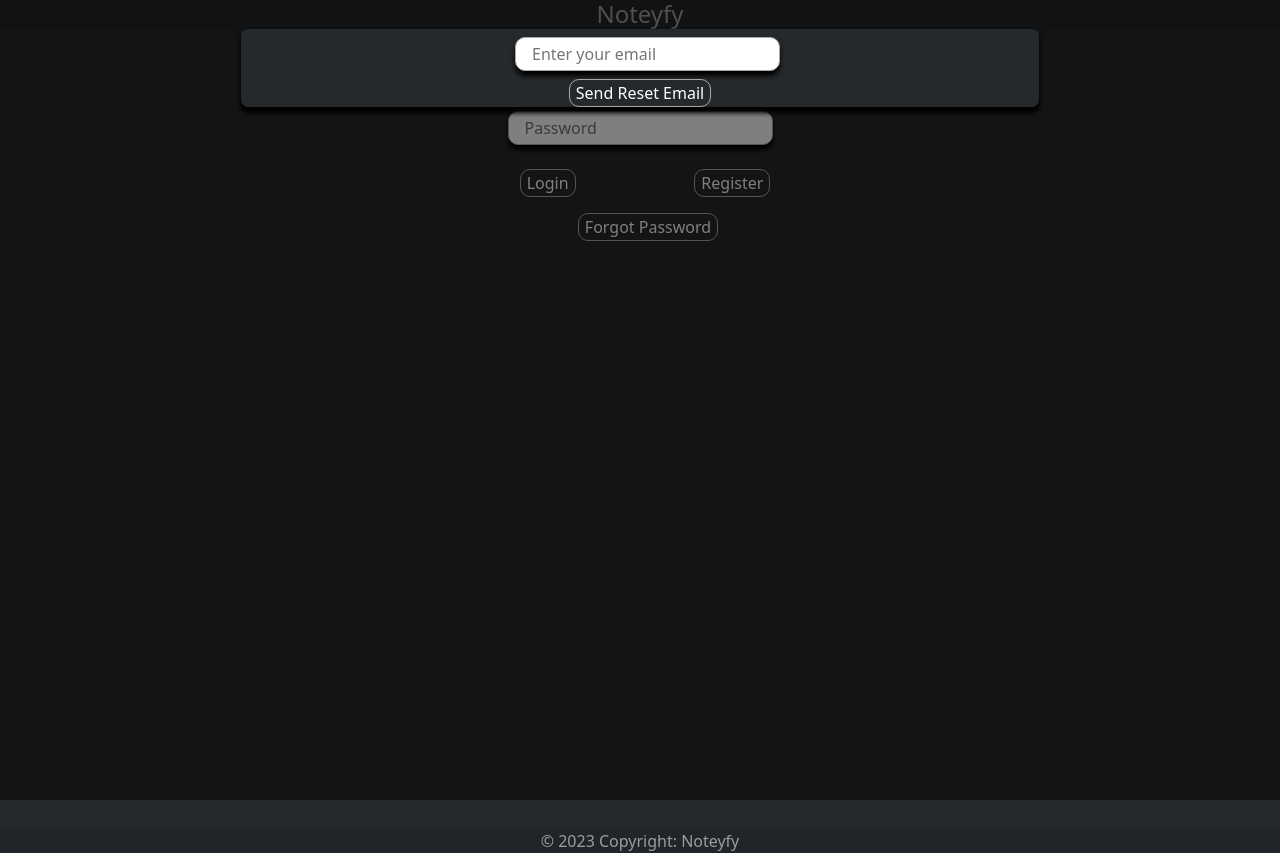
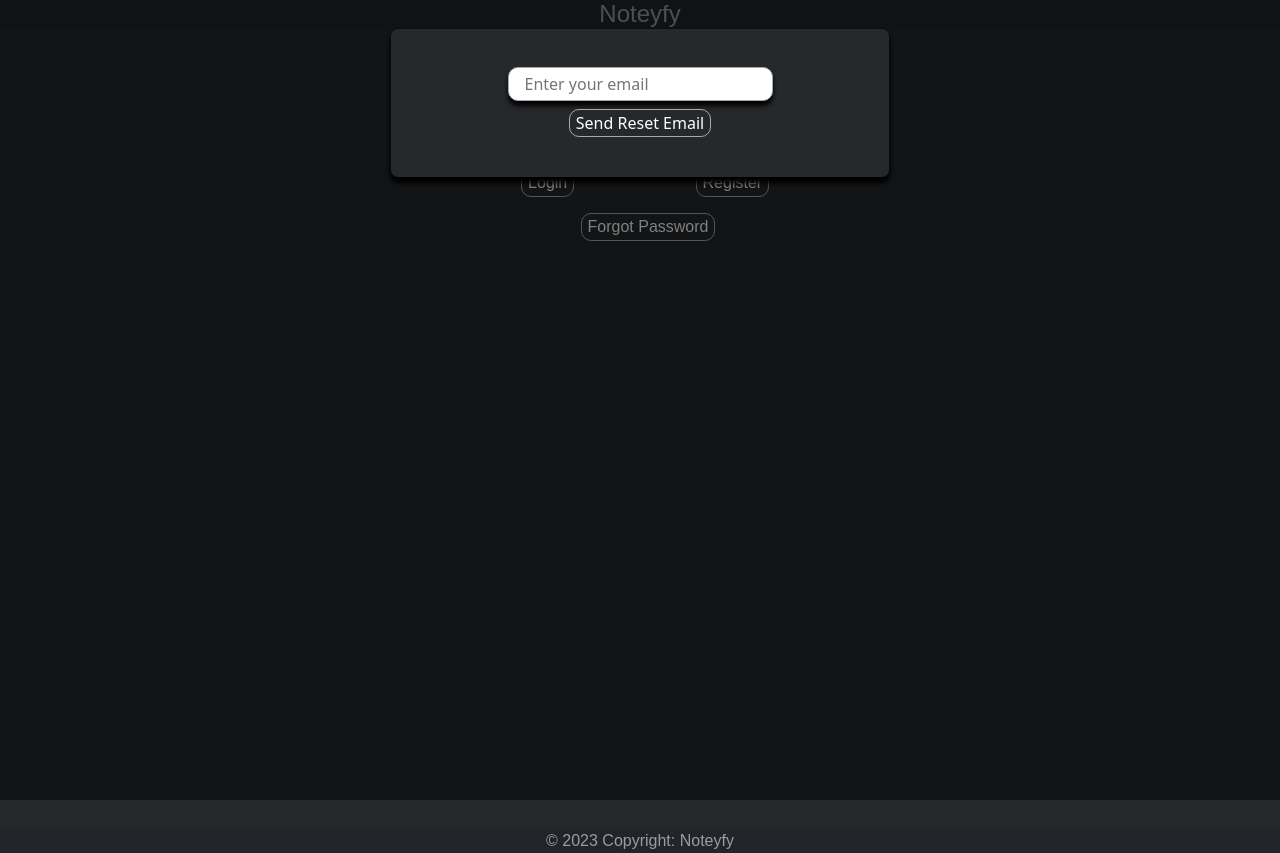
Before and after one commit to suseendran93/note-taking-mern-app, a React (Create React App) app in the folder client/: page /notes in a window 1280 px wide. Both pictures are taken after a click on the button "Forgot Password". Built offline with nearby package versions, Linux system fonts and the light colour scheme; no server answers.

Commit message:
Implemented search bar

```diff
--- a/client/public/index.html
+++ b/client/public/index.html
@@ -13,6 +13,11 @@
       user's mobile device or desktop. See https://developers.google.com/web/fundamentals/web-app-manifest/
     -->
   <link rel="manifest" href="%PUBLIC_URL%/manifest.json" />
+
+  <link rel="preconnect" href="https://fonts.googleapis.com">
+  <link rel="preconnect" href="https://fonts.gstatic.com" crossorigin>
+  <link href="https://fonts.googleapis.com/css2?family=Noto+Sans+Mono:wght@300;400;500&display=swap" rel="stylesheet">
+
   <!--
       Notice the use of %PUBLIC_URL% in the tags above.
       It will be replaced with the URL of the `public` folder during the build.
--- a/client/src/App.css
+++ b/client/src/App.css
@@ -5,6 +5,10 @@
 .App {
   text-align: center;
   background-color: var(--background);
+  font-family: 'Nunito', sans-serif,'Segoe UI', 'Roboto', 'Oxygen',
+'Ubuntu', 'Cantarell', 'Fira Sans', 'Droid Sans', 'Helvetica Neue',
+sans-serif; ;
+
 }
 
 
@@ -13,6 +17,7 @@
 *::before,
 *::after {
     box-sizing: border-box;
+
 }
 
 img,
@@ -316,3 +321,35 @@
   border-top: 1px solid #ccc;
   margin: 20px 0;
 }
+
+.forgot-password .modal-content{
+  min-height:150px;
+  padding: 30px;
+}
+
+/*Header section-------------------------*/
+.header{
+  background-color: rgba(33,37,41,1);
+  color: rgba(255, 255, 255, 0.55);
+  position: relative;
+  justify-content: space-between;
+}
+
+.search-bar{
+  background: rgba(33,37,41,1);
+  width: 100%;
+}
+
+.search-bar:active,
+.search-bar:focus
+{
+  background: rgba(33,37,41,1);
+  color: #fff;
+  outline: none;
+  box-shadow: none;
+  border: 1px solid #ced4da;
+}
+
+.container.header{
+  max-width: 100%;
+}
--- a/client/src/components/Header.js
+++ b/client/src/components/Header.js
@@ -4,6 +4,7 @@
 import { FontAwesomeIcon } from "@fortawesome/react-fontawesome";
 import { faHamburger, faSignOutAlt } from "@fortawesome/free-solid-svg-icons";
 import Sidebar from "./Sidebar";
+import SearchBar from "./SearchBar";
 // Function to handle user sign-out
 
 export const Header = () => {
@@ -28,14 +29,10 @@
   };
   return (
     <>
-      <header
-        style={{
-          backgroundColor: "rgba(33,37,41,1)",
-          color: "rgba(255, 255, 255, 0.55)",
-          position: "relative",
-        }}
-      >
+      <div className="container header">
+        <header className="row header align-items-center">
           {location.pathname !== "/" ? (
+            <div className="col-4">
               <button className="sidemenu-btn edit-icons">
                 <FontAwesomeIcon
                   icon={faHamburger}
@@ -43,20 +40,38 @@
                   onClick={() => setOpenSidebar(!openSidebar)}
                 />
               </button>
-        ) : null}
-
               <h4
                 className="title-name edit-icons"
                 onClick={() => navigate("/notes")}
               >
                 Noteyfy
               </h4>
+            </div>
+          ) : null}
+
+          {location.pathname === "/" && (
+            <div className="col-12">
+              <h4 className="title-name edit-icons">Noteyfy</h4>
+            </div>
+          )}
           {location.pathname !== "/" ? (
-          <button className="signout-btn edit-icons" onClick={handleSignOut}>
+            <div className="col-4" style={{ margin: "5px 0 5px 0" }}>
+              <SearchBar />
+            </div>
+          ) : null}
+
+          {location.pathname !== "/" ? (
+            <div className="col-2">
+              <button
+                className="signout-btn ed it-icons"
+                onClick={handleSignOut}
+              >
                 <FontAwesomeIcon icon={faSignOutAlt} />
               </button>
+            </div>
           ) : null}
         </header>
+      </div>
       {openSidebar && (
         <div className={`sidebar ${openSidebar ? "open" : ""} `}>
           <Sidebar openSidebar={openSidebar} handleSidebar={handleSidebar} />
--- a/client/src/components/NotesDisplay.js
+++ b/client/src/components/NotesDisplay.js
@@ -1,14 +1,18 @@
 import { useState, useEffect } from "react";
 import { useSelector, useDispatch } from "react-redux";
 import { changeColor } from "../slices/colorSlice";
-
+import { useLocation } from "react-router-dom";
 import { Modal, Button } from "react-bootstrap";
 import { getNote, updateNote, deleteNote } from "../api";
 import { FontAwesomeIcon } from "@fortawesome/react-fontawesome";
-import { faTrash } from "@fortawesome/free-solid-svg-icons";
+import { faMapPin, faTrash } from "@fortawesome/free-solid-svg-icons";
 import CustomizeNote from "./CustomizeNote";
+
 const NotesDisplay = ({ userId }) => {
   const [notes, setNotes] = useState([]);
+  const [filteredNotes, setFilteredNotes] = useState([]);
+
+  const location = useLocation();
   const [showConfirmDialog, setShowConfirmDialog] = useState(false);
   const [showEditModal, setShowEditModal] = useState(null);
   const [id, setId] = useState();
@@ -17,15 +21,26 @@
   const [color, setColor] = useState("");
   const instantColor = useSelector((state) => state.color.value);
   const refresh = useSelector((state) => state.refresh.value);
-
   const dispatch = useDispatch();
-
+  const params = new URLSearchParams(location.search);
+  const searchParam = params.get("search");
   /*
   rebeccapurple
   cadetblue
   darkolivegreen
   goldenrod
   */
+  useEffect(() => {
+    // Filter the notes based on the searchParam
+    const filteredNotes = searchParam
+      ? notes.filter(
+          (note) =>
+            note.text.toLowerCase().includes(searchParam.toLowerCase()) ||
+            note.title.toLowerCase().includes(searchParam.toLowerCase())
+        )
+      : notes;
+    setFilteredNotes(filteredNotes);
+  }, [notes, searchParam]);
   useEffect(() => {
     getNote(userId).then((data) => {
       setNotes(data);
@@ -93,12 +108,24 @@
     <div className="col">
       <div className="row">
         {hasPinnedItem && (
-          <div className="col-12" style={{ color: "#fff", fontSize: "20px" }}>
-            PINNED
+          <div
+            className="col-12"
+            style={{ color: "rgba(255, 255, 255, 0.55)", fontSize: "20px" }}
+          >
+            <div className="row justify-content-center align-items-center">
+              <div className="col-6">
+                {" "}
+                <FontAwesomeIcon
+                  icon={faMapPin}
+                  style={{ cursor: "pointer", fontSize: "20px" }}
+                />
+                <span style={{ margin: "10px" }}>PINNED</span>
+              </div>
+            </div>
           </div>
         )}
         {hasPinnedItem && reversedData && reversedData.length !== 0
-          ? reversedData.map((note) => {
+          ? filteredNotes.map((note) => {
               if (note.pinned === true) {
                 return (
                   <>
@@ -137,7 +164,7 @@
       </div>
       <div className="row">
         {reversedData && reversedData.length !== 0 ? (
-          reversedData.map((note) => {
+          filteredNotes.map((note) => {
             if (note.archive === false && note.pinned === false) {
               return (
                 <div
--- /dev/null
+++ b/client/src/components/SearchBar.js
@@ -0,0 +1,39 @@
+import { useState, useEffect } from "react";
+import { FormControl } from "react-bootstrap";
+import { useLocation, useNavigate } from "react-router-dom";
+
+const SearchBar = () => {
+  const location = useLocation();
+  const navigate = useNavigate();
+  const [searchTerm, setSearchTerm] = useState("");
+
+  useEffect(() => {
+    const params = new URLSearchParams(location.search);
+    const query = params.get("searches");
+    if (query) {
+      setSearchTerm(query);
+    }
+  }, [location]);
+
+  const handleSearch = (event) => {
+    const newSearchTerm = event.target.value;
+    setSearchTerm(newSearchTerm);
+    const params = new URLSearchParams(location.search);
+    params.set("search", newSearchTerm);
+    navigate({ search: params.toString() });
+  };
+
+  return (
+    <>
+      <FormControl
+        className="search-bar"
+        type="text"
+        placeholder="Search notes..."
+        value={searchTerm}
+        onChange={handleSearch}
+      />
+    </>
+  );
+};
+
+export default SearchBar;
--- a/client/src/index.css
+++ b/client/src/index.css
@@ -1,8 +1,6 @@
 body {
   margin: 0;
-  font-family: -apple-system, BlinkMacSystemFont, 'Segoe UI', 'Roboto', 'Oxygen',
-    'Ubuntu', 'Cantarell', 'Fira Sans', 'Droid Sans', 'Helvetica Neue',
-    sans-serif;
+
   -webkit-font-smoothing: antialiased;
   -moz-osx-font-smoothing: grayscale;
 }
--- a/client/src/pages/Archived.js
+++ b/client/src/pages/Archived.js
@@ -2,13 +2,18 @@
 import { useSelector, useDispatch } from "react-redux";
 import { changeColor } from "../slices/colorSlice";
 import { useNavigate } from "react-router-dom";
+import { useLocation } from "react-router-dom";
+
 import { Modal, Button } from "react-bootstrap";
 import { getNote, updateNote, deleteNote } from "../api";
 import { FontAwesomeIcon } from "@fortawesome/react-fontawesome";
-import { faBackward, faTrash } from "@fortawesome/free-solid-svg-icons";
+import { faLeftLong, faTrash } from "@fortawesome/free-solid-svg-icons";
 import CustomizeNote from "../components/CustomizeNote";
 const Archived = () => {
   const [notes, setNotes] = useState([]);
+  const [filteredNotes, setFilteredNotes] = useState([]);
+
+  const location = useLocation();
   const [showConfirmDialog, setShowConfirmDialog] = useState(false);
   const [showEditModal, setShowEditModal] = useState(null);
   const [id, setId] = useState();
@@ -20,6 +25,9 @@
   const navigate = useNavigate();
   const dispatch = useDispatch();
   const userId = sessionStorage.getItem("userId");
+  const params = new URLSearchParams(location.search);
+
+  const searchParam = params.get("search");
 
   /*
   rebeccapurple
@@ -27,6 +35,17 @@
   darkolivegreen
   goldenrod
   */
+  useEffect(() => {
+    // Filter the notes based on the searchParam
+    const filteredNotes = searchParam
+      ? notes.filter(
+          (note) =>
+            note.text.toLowerCase().includes(searchParam.toLowerCase()) ||
+            note.title.toLowerCase().includes(searchParam.toLowerCase())
+        )
+      : notes;
+    setFilteredNotes(filteredNotes);
+  }, [notes, searchParam]);
   useEffect(() => {
     getNote(userId).then((data) => {
       setNotes(data);
@@ -91,9 +110,19 @@
     <div className="container" style={{ minHeight: "100vh" }}>
       <div className="row">
         <div className="col">
+          <div
+            className="edit-icons"
+            onClick={() => navigate("/notes")}
+            style={{ color: "#fff", textAlign: "left" }}
+          >
+            <FontAwesomeIcon
+              icon={faLeftLong}
+              style={{ cursor: "pointer", fontSize: "16px" }}
+            />
+          </div>
           <div className="row justify-content-center align-items-center m-2">
             {reversedData && reversedData.length !== 0
-              ? reversedData.map((note) => {
+              ? filteredNotes.map((note) => {
                   if (note.archive === true) {
                     return (
                       <div
@@ -226,17 +255,6 @@
               </Modal.Footer>
             </Modal>
           </div>
-
-          <div
-            className="edit-icons"
-            onClick={() => navigate("/notes")}
-            style={{ color: "#fff" }}
-          >
-            <FontAwesomeIcon
-              icon={faBackward}
-              style={{ cursor: "pointer", fontSize: "16px" }}
-            />
-          </div>
         </div>
       </div>
     </div>
--- a/client/src/pages/Login.js
+++ b/client/src/pages/Login.js
@@ -124,14 +124,15 @@
       </div>
       {isForgotPasswordModalOpen && (
         <Modal
+          className="forgot-password"
           show={isForgotPasswordModalOpen}
           onHide={() => setIsForgotPasswordModalOpen(false)}
           backdrop="static"
-          size="lg"
+          size="md"
           scrollable={true}
         >
           <div className="row justify-content-center align-items-center">
-            <div className="col-4 m-2" style={{ textAlign: "center" }}>
+            <div className="col-12 m-2" style={{ textAlign: "center" }}>
               <input
                 type="email"
                 placeholder="Enter your email"
@@ -142,11 +143,11 @@
             </div>
           </div>
           <div className="row justify-content-center align-items-center">
-            <div className="col-4" style={{ textAlign: "center" }}>
+            <div className="col-12" style={{ textAlign: "center" }}>
               <button
                 onClick={handleForgotPassword}
                 type="button"
-                className="custom-btn"
+                className="custom-btn edit-icons"
               >
                 Send Reset Email
               </button>
```
Lines whose indentation alone changed are shown as unchanged.
